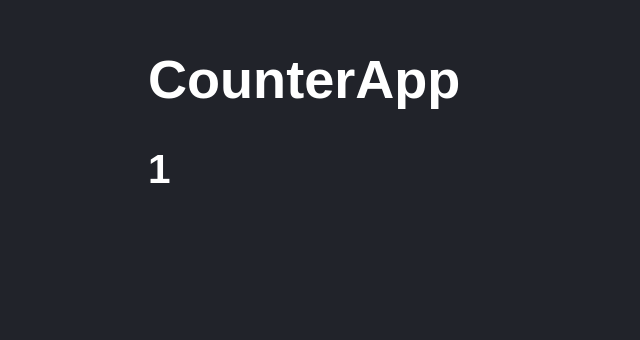
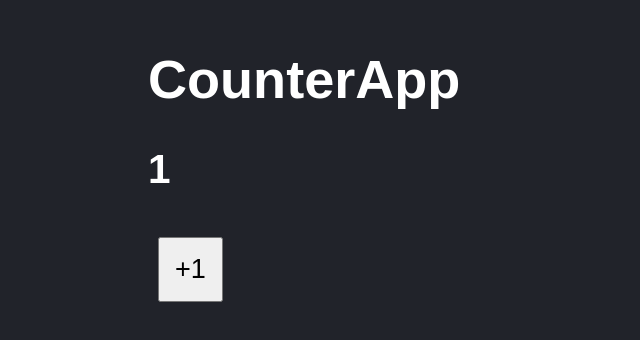
Before and after one commit to king-beard/counter-app, a React (Vite) app: page / in a window 1280 px wide. Shown: the part 136-476 px from the top of the page, without its empty margins (0-640 px from the left). Built offline with nearby package versions, Linux system fonts and the light colour scheme.

Commit message:
hook useState

```diff
--- a/src/CounterApp.jsx
+++ b/src/CounterApp.jsx
@@ -1,11 +1,17 @@
-import { Fragment } from 'react'
+import { Fragment, useState } from 'react'
 import PropTypes from 'prop-types'
 
 export const CounterApp = ({ value }) => {
+
+  const [counter, setCounter] = useState(value)
+
+  const handleAdd = () => setCounter(counter + 1)
+
   return (
     <Fragment>
       <h1>CounterApp</h1>
-      <h2> { value } </h2>
+      <h2> { counter } </h2>
+      <button onClick={ handleAdd }>+1</button>
     </Fragment>
   )
 }
--- a/src/styles.css
+++ b/src/styles.css
@@ -5,3 +5,9 @@
   font-size: 1.3rem;
   padding: 70px;
 }
+
+button{
+  font-size: 1.3rem;
+  margin: 10px;
+  padding: 15px;
+}
```
Also changed, not shown: 1 other file (tests, documents, lock files or other folders).
